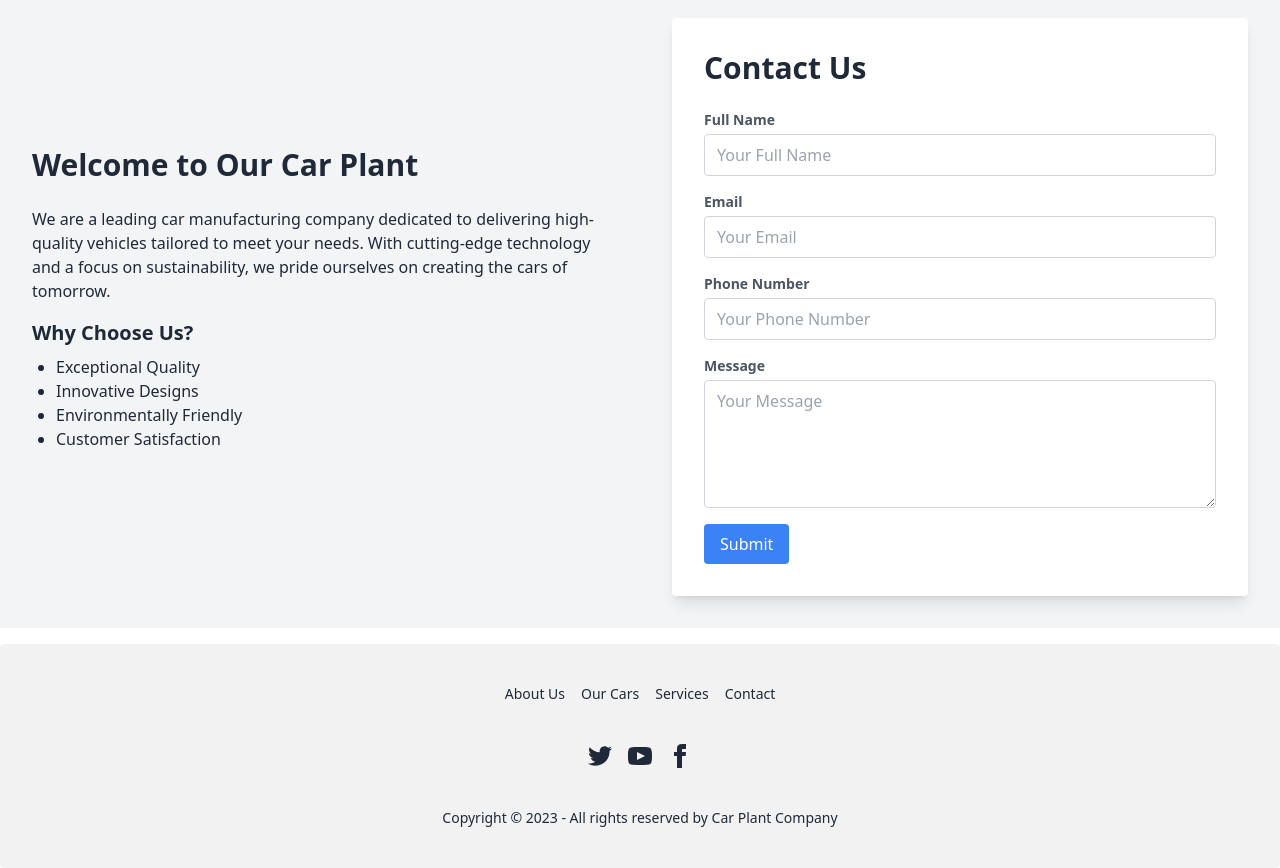
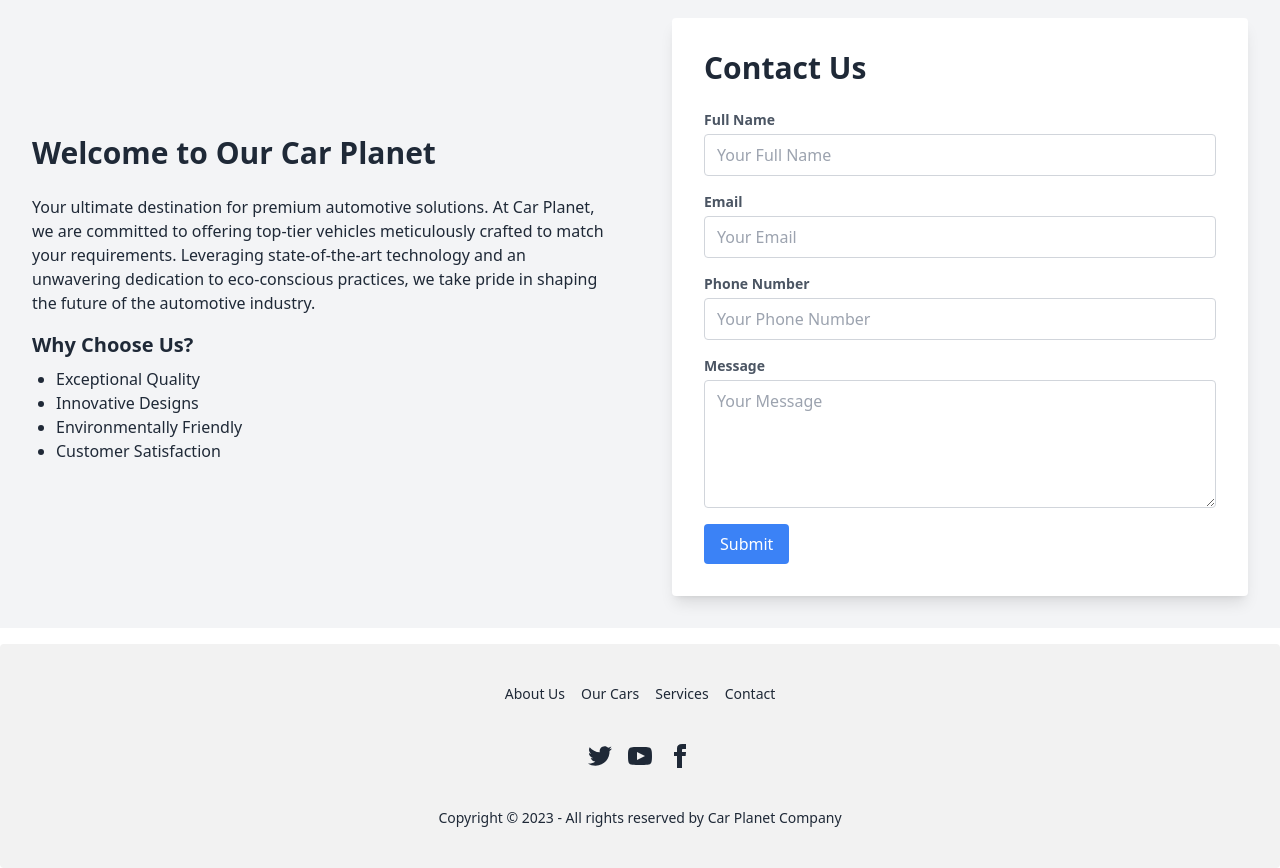
Before and after one commit to IsrakUAP/brandshop-client-side, a React (Vite) app: page / in a window 1280 px wide. Shown: the part 1920-2788 px from the top of the page. Built offline with nearby package versions, Linux system fonts and the light colour scheme; no server answers.

Commit message:
the details about my project are described in the README.md

```diff
--- a/src/Components/ContactUs/ContactUs.jsx
+++ b/src/Components/ContactUs/ContactUs.jsx
@@ -6,11 +6,9 @@ const ContactUs = () => {
             <p className="text-center text-4xl font-semibold mb-4">Contact Us</p>
             <div className="flex flex-wrap justify-center items-center bg-gray-100">
       <div className="w-full md:w-1/2 p-8">
-        <h1 className="text-3xl font-bold mb-6">Welcome to Our Car Plant</h1>
+        <h1 className="text-3xl font-bold mb-6">Welcome to Our Car Planet</h1>
         <p className="mb-4">
-          We are a leading car manufacturing company dedicated to delivering high-quality vehicles
-          tailored to meet your needs. With cutting-edge technology and a focus on sustainability,
-          we pride ourselves on creating the cars of tomorrow.
+        Your ultimate destination for premium automotive solutions. At Car Planet, we are committed to offering top-tier vehicles meticulously crafted to match your requirements. Leveraging state-of-the-art technology and an unwavering dedication to eco-conscious practices, we take pride in shaping the future of the automotive industry.
         </p>
         <h2 className="text-xl font-semibold mb-2">Why Choose Us?</h2>
         <ul className="list-disc ml-6 mb-4">
--- a/src/Components/Footer/Footer.jsx
+++ b/src/Components/Footer/Footer.jsx
@@ -48,7 +48,7 @@ const Footer = () => {
                     </div>
                 </nav>
                 <aside>
-                    <p>Copyright © 2023 - All rights reserved by Car Plant Company</p>
+                    <p>Copyright © 2023 - All rights reserved by Car Planet Company</p>
                 </aside>
             </footer>
         </div>
```
Also changed, not shown: 1 other file (tests, documents, lock files or other folders).
